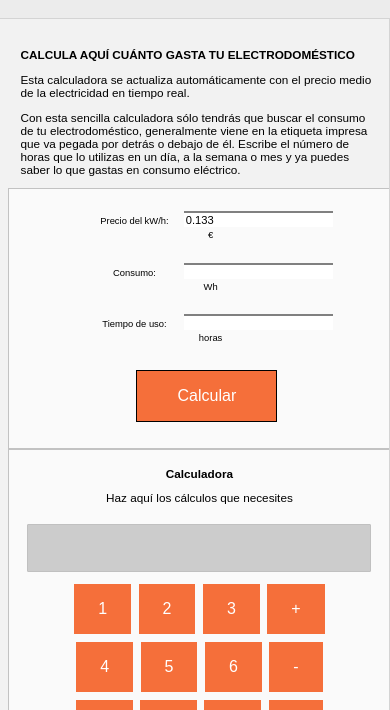
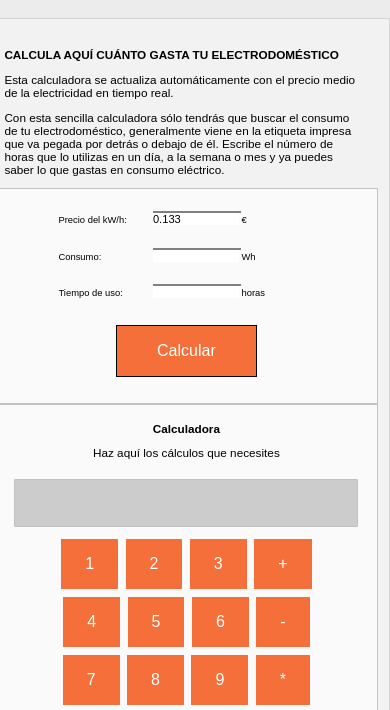
Before and after one commit to Sa4dUs/cuantotecuestaenchufarlo-static, a plain HTML site: page docs/index.html in a window 390 px wide. Shown: the part 96-806 px from the top of the page. Drawn offline with Linux system fonts and the light colour scheme; no server answers.

Commit message:
.calculadora responsive design fixes

```diff
--- a/docs/css/calculadora.css
+++ b/docs/css/calculadora.css
@@ -111,12 +111,34 @@ input[type=button]:hover, input[type=submit]:hover, input[type=reset]:hover {
 
 @media screen and (max-width: 400px){
     .calculadora input[type="text"] {
-        width: 25%;
+        width: 15%;
         font-size: 80%;
     }
 	.calculadora input[class="label"] {
+        width: 20%;
+        text-align: left;
+        position: relative;
+        right: 2em;
+    }
+
+    .calculadora input[type="number"] {
         width: 25%;
-        text-align: center;
-        padding-left: 1em;
+        margin: auto;
+        padding: 0;
     }
+
+    .calculadora input[value="€"] {
+        width: 10%;
+        margin-left: 1.5em;
+    }
+
+    .calculadora input[value="Wh"] {
+        margin-left: 1.5em;
+        width: 10%;
+    }
+
+    .calculadora input[value="horas"] {
+        margin-left: 1.5em;
+        width: 10%;
+
 }
--- a/docs/css/estilo.css
+++ b/docs/css/estilo.css
@@ -1,7 +1,8 @@
 html {
 	min-height: 100%;
+	width: 100%;
+	margin: auto;
 	position: relative;
-	width: 100%;
   }
 
 footer {
@@ -33,6 +34,7 @@ header {
 	margin-bottom: 20px;
 	border:1px #252932;
 	padding-right: 2em;
+	text-align: center;
 }
 
 .wrapper {
@@ -62,8 +64,9 @@ header .logo {
 }
 
 header nav {
-	float:right;
 	line-height:200px;
+	width: 100%;
+	text-align: center;
 }
 
 header nav a {
@@ -77,6 +80,7 @@ header nav a {
 	-webkit-transition:all 500ms ease;
 	-o-transition:all 500ms ease;
 	transition:all 500ms ease;
+	margin:auto;
 }
 
 header nav a:hover {
@@ -86,7 +90,7 @@ header nav a:hover {
 
 .header2 {
 	position: fixed;
-	height:100px;
+	height:auto;
 	z-index: 10000;
 }
 
@@ -207,6 +211,7 @@ hr {
 @media screen and (max-width: 950px) {
 	html {
 		width: 100%;
+		margin: 0 auto;
 	}
 
 	*{
@@ -219,11 +224,13 @@ hr {
 		text-align:center; /*Centramos el menu y el logotipo*/
 		line-height:2em;
 		font-size: 180%;
+		margin: auto;
 	}
 
 	.header2 {
 		width:100%;
 		margin: auto;
+		height: auto;
 	}
 
 	.header2 .logo,
@@ -231,6 +238,8 @@ hr {
 		line-height:2em;
 		margin-top: 1em;
 		width:100%;
+		font-size: 150%;
+		margin: auto;
 	}
 
 	.wrapper {
@@ -240,7 +249,7 @@ hr {
 	}
 
 	.wrapper div {
-		margin: 1em;
+		margin: 1em auto;
 		width: 95%;
 	}
 	.center {
```
Also changed, not shown: css/estilo.css (+7 -3 lines).
